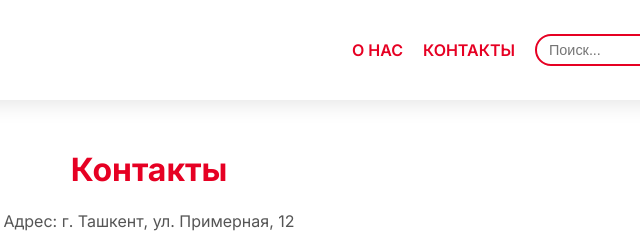
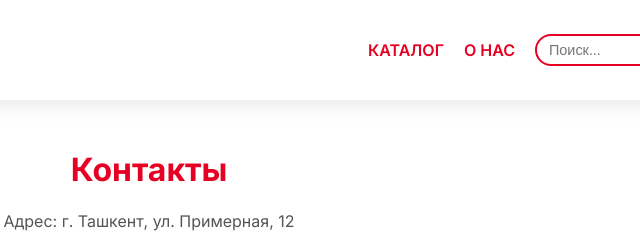
Before and after one commit to kafolatplast/catalog, a plain HTML site: page contacts.html in a window 1280 px wide. Shown: the top 240 px of the page, 491-1131 px from the left. Drawn offline with Linux system fonts and the light colour scheme.

Commit message:
Update contacts.html

```diff
--- a/contacts.html
+++ b/contacts.html
@@ -170,8 +170,8 @@
       <span class="logo-box">PLAST</span>
     </div>
     <div class="menu">
+      <a href="index.html">КАТАЛОГ</a>
       <a href="about.html">О НАС</a>
-      <a href="contacts.html">КОНТАКТЫ</a>
       <input type="text" id="search" placeholder="Поиск..." />
     </div>
   </header>
```
